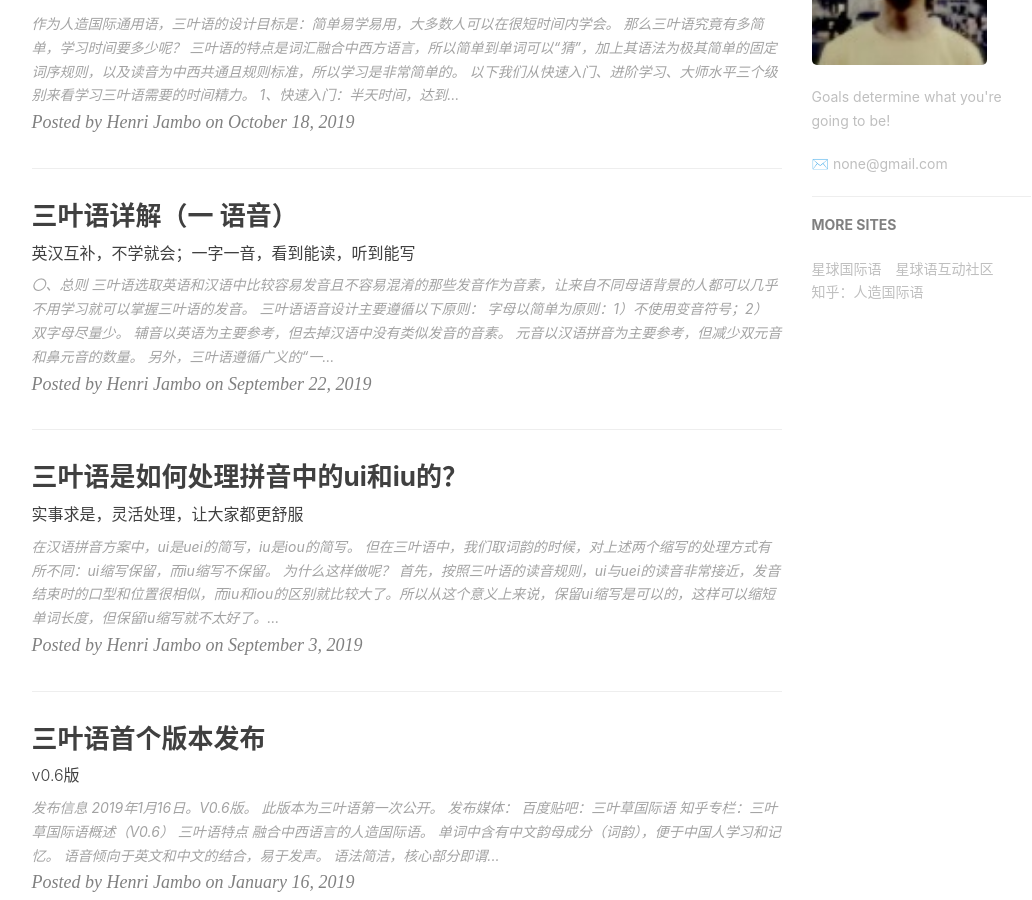
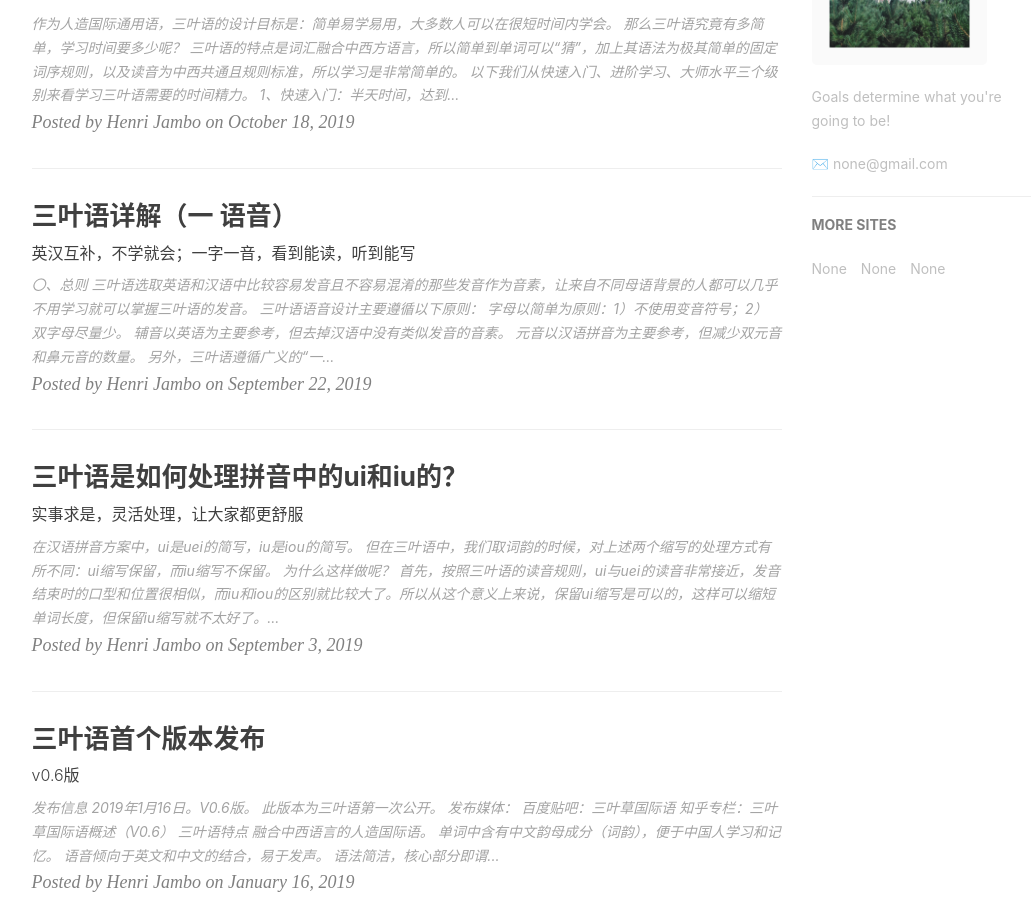
Before and after one commit to seracy/seracy.github.io, a Jekyll site: the page built from index.html, in a window 1280 px wide and 900 px high, scrolled down 768 px. Shown: the whole window, without its empty margins (136-1168 px from the left). Built offline with Jekyll 4.4.1, drawn with Linux system fonts in a browser that asks for light colours; nearby versions of some CDN libraries; the list of posts is cut into pages by our own code; comment, search, counter and statistics services are not loaded.

Commit message:
Update _config.yml

```diff
--- a/_config.yml
+++ b/_config.yml
@@ -3,16 +3,16 @@
 SEOTitle: serac's blog
 header-img: img/post-bg-desk.jpg
 email: none@gmail.com
-description: "中西融合, 即学即会, 从此不再辛苦背单词"
+description: "多饮水，多眨眼，多食蔬菜"
 keyword: "serac, blog"
 url: "https://seracy.github.io"          # your host, for absolute URL
 baseurl: ""      # for example, '/blog' if your blog hosted on 'host/blog'
-github_repo: "https://github.com/klovien/klovien.github.io.git" # you code repository
+github_repo: "https://github.com/seracy/seracy.github.io.git" # you code repository
 
 # Sidebar settings
 sidebar: true                           # whether or not using Sidebar.
 sidebar-about-description: "Goals determine what you're going to be!"
-sidebar-avatar: /img/about-HJ.jpg      # use absolute URL, seeing it's used in both `/` and `/about/`
+sidebar-avatar: /img/about-SY.png      # use absolute URL, seeing it's used in both `/` and `/about/`
 
 
 
@@ -61,7 +61,7 @@
 
 # Gitalk
 gitalk:
-  enable: true    #是否开启Gitalk评论
+  enable: none    #是否开启Gitalk评论
   clientID: d18b343dd9c7ca49518a                            #生成的clientID
   clientSecret: 539e88b8a7feffaddbb553b9c421dfefcbc6eced    #生成的clientSecret
   repo: klovien.github.io    #仓库名称
@@ -99,13 +99,13 @@
 # 友情链接，请尽量不要删除，谢谢！
 friends: [
     {
-        title: "星球国际语",
-        href: "https://globien.gitee.io"
+        title: "None",
+        href: "https://None"
     },{
-        title: "星球语互动社区",
-        href: "https://tieba.baidu.com/f?kw=%E6%A0%BC%E7%BD%97%E6%AF%94%E8%A8%80&fr=home"
+        title: "None",
+        href: "https://None"
     },{
-        title: "知乎：人造国际语",
-        href: "https://zhuanlan.zhihu.com/Artificial-International-Language"
+        title: "None",
+        href: "https://None"
     }
 ]
```
